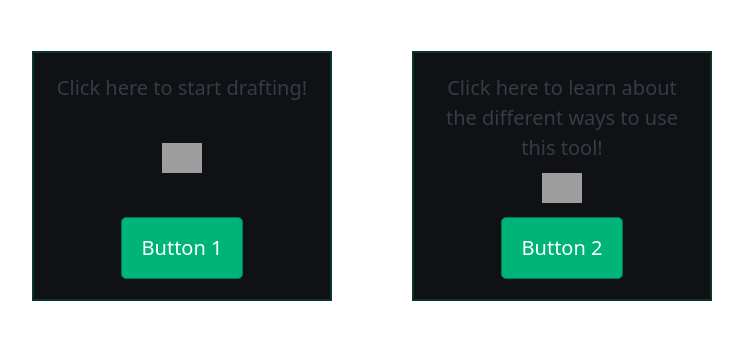
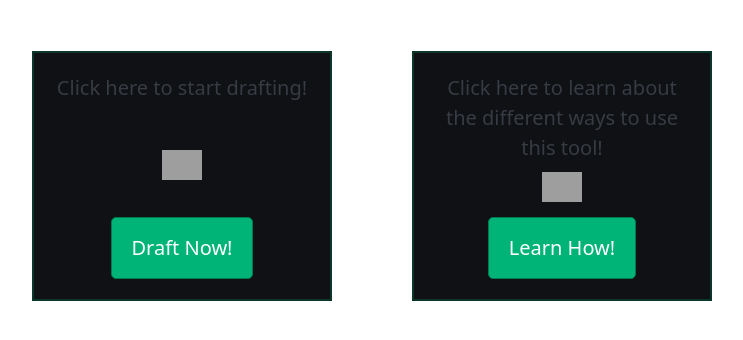
Before and after one commit to TheodoreBagley/DraftApp, a Django app: page / in a window 1280 px wide. Shown: the part 309-649 px from the top of the page, without its empty margins (268-1011 px from the left). Run offline with Django 5.2, Linux system fonts and the light colour scheme; grey boxes are pictures that could not be loaded.

Commit message:
starting other screens

```diff
--- a/draft_app/templates/draft_app/start_screen.html
+++ b/draft_app/templates/draft_app/start_screen.html
@@ -28,13 +28,17 @@
     <div class="start_flex_container">
     <div class="start_flex_item">
         <p>Click here to start drafting!</p>
-        <img style="height: 30px; position: relative; top: 30px" src="{% static 'draft_app/img/white_down_arrow.png' %}">
-        <button>Button 1</button>
+        <img style="height: 30px; position: relative" src="{% static 'draft_app/img/white_down_arrow.png' %}">
+        <form action="/draft" method="get">
+            <button>Draft Now!</button>
+        </form>
     </div>
     <div class="start_flex_item">
         <p>Click here to learn about the different ways to use this tool!</p>
-        <img style="height: 30px" src="{% static 'draft_app/img/white_down_arrow.png' %}">
-        <button>Button 2</button>
+        <img style="height: 30px; position: relative; bottom: 8px" src="{% static 'draft_app/img/white_down_arrow.png' %}">
+        <form action="/learn" method="get">
+            <button>Learn How!</button>
+        </form>
     </div>
 </div>
 </body>
--- a/draft_app/urls.py
+++ b/draft_app/urls.py
@@ -3,4 +3,6 @@
 
 urlpatterns = [
     path("", views.start_screen, name="start_screen"),
+    path("draft", views.draft_screen, name="draft_screen"),
+    path("learn", views.learn_screen, name="learn_screen"),
 ]
--- a/draft_app/views.py
+++ b/draft_app/views.py
@@ -5,5 +5,12 @@
 # Create your views here.
 def start_screen(request):
     template = loader.get_template("draft_app/start_screen.html")
+    return HttpResponse(template.render())
 
+def draft_screen(request):
+    template = loader.get_template("draft_app/draft_screen.html")
     return HttpResponse(template.render())
+
+def learn_screen(request):
+    template = loader.get_template("draft_app/learn_screen.html")
+    return HttpResponse(template.render())
```
Also changed, not shown: draft_app/templates/draft_app/draft_screen.html (added, +13 -0 lines), draft_app/templates/draft_app/hold.html (deleted, +0 -12 lines), draft_app/templates/draft_app/learn_screen.html (added, +13 -0 lines).
